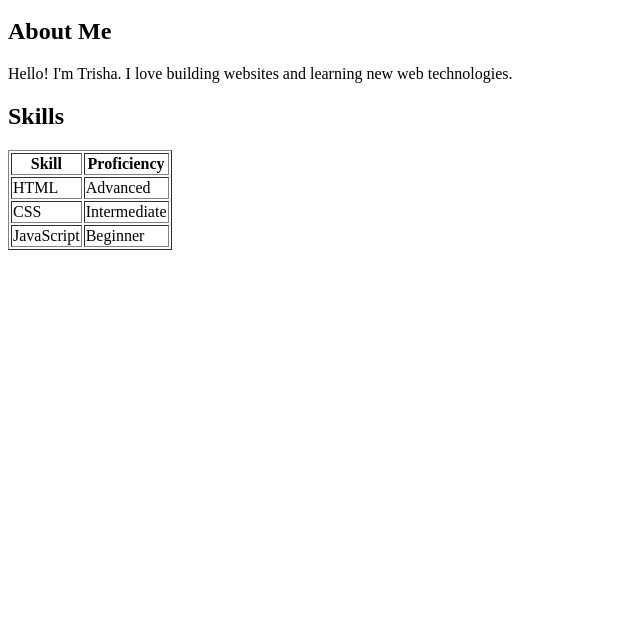
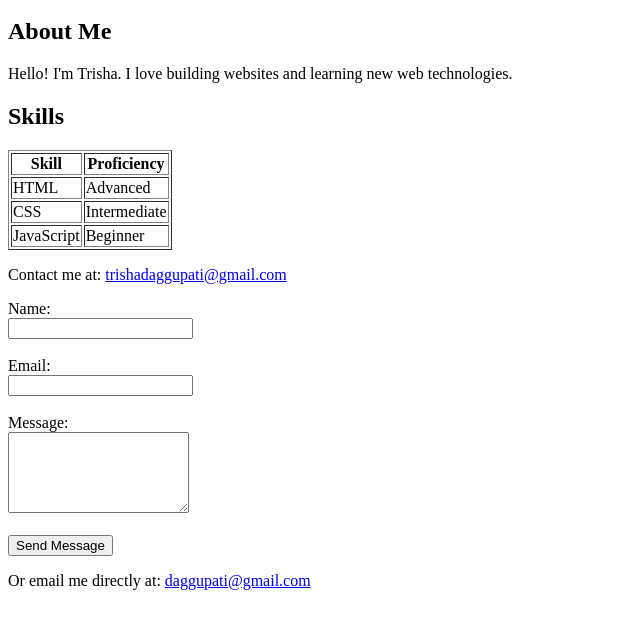
Before and after one commit to trishadaggupati/My-Portfolio, a plain HTML site: page index.html in a window 1280 px wide. Shown: the part 136-764 px from the top of the page, without its empty margins (0-640 px from the left). Drawn offline with Linux system fonts and the light colour scheme.

Commit message:
Initial commit: Add portfolio project

```diff
--- a/index.html
+++ b/index.html
@@ -50,5 +50,25 @@
       </table>
   </section>
   <main>
+
+    <footer id="contact">
+    <p>Contact me at: <a href="mailto:trishadaggupati@gmail.com">trishadaggupati@gmail.com</a></p>
+    <form action="mailto:trisha@example.com" method="post" enctype="text/plain">
+      <label for="name">Name:</label><br>
+      <input type="text" id="name" name="name" required><br><br>
+
+      <label for="email">Email:</label><br>
+      <input type="email" id="email" name="email" required><br><br>
+
+      <label for="message">Message:</label><br>
+      <textarea id="message" name="message" rows="5" required></textarea><br><br>
+
+      <button type="submit">Send Message</button>
+    </form>
+
+    <p>Or email me directly at:
+      <a href="mailto:daggupati@gmail.com">daggupati@gmail.com</a>
+    </p>
+  </footer>
 </body>
 </html>
```
